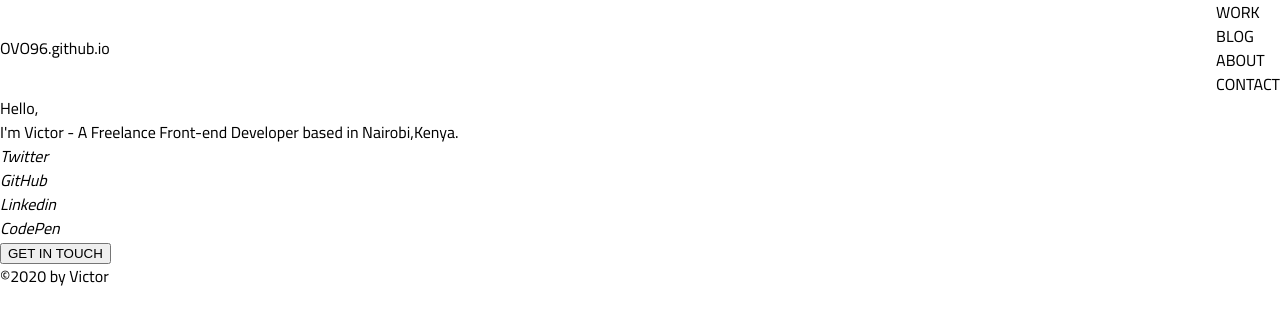
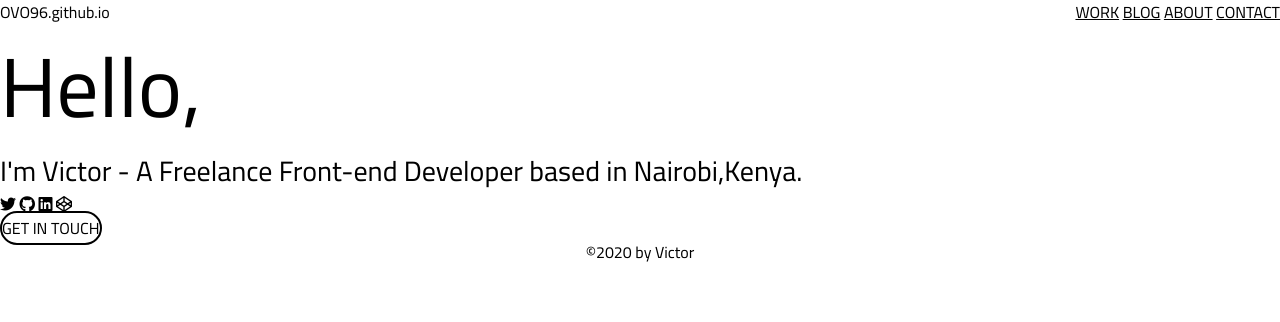
Before and after one commit to bevictor/bevictor.github.io, a plain HTML site: page index.html in a window 1280 px wide. Drawn offline with Linux system fonts and the light colour scheme.

Commit message:
added basic css styling

```diff
--- a/css/main.css
+++ b/css/main.css
@@ -20,8 +20,33 @@ a {
 /* 3. Specific */
 .header-content {
     display: flex;
-    justify-content: space-between;
-    align-items: center;
+}
+.nav-menu li {
+    display: inline-block;
+}
+.nav-menu li a {
+    text-decoration: underline;
+    text-transform: uppercase;
+}
+.welcome-message {
+    font-size: 84px;
+}
+.about {
+    font-size: 28px;
+}
+.social li {
+    display: inline-block;
+}
+.contact {
+    display: inline-block;
+    vertical-align: top;
+}
+.button {
+    border-radius: 230896px;
+    border: 2px solid #000000;
+}
+.copyright-info {
+    text-align: center;
 }
 /* 4. Responsiveness */
 @media screen and (max-width:799px) {
@@ -31,3 +56,9 @@ a {
         align-items: center;
     }
 }
+@media screen and (min-width:800px) {
+    .header-content {
+        align-items: center;
+        justify-content: space-between;
+    }
+}
--- a/index.html
+++ b/index.html
@@ -3,6 +3,7 @@
 <head>
     <meta charset="UTF-8">
     <meta name="viewport" content="width=device-width, initial-scale=1.0">
+    <script src="https://kit.fontawesome.com/79bfd8bce1.js" crossorigin="anonymous"></script>
     <link rel="stylesheet" href="https://fonts.googleapis.com/css?family=Cairo">
     <link rel="stylesheet" href="css/reset.css">
     <link rel="stylesheet" href="css/main.css">
@@ -10,33 +11,35 @@
 </head>
 <body>
     <header class="header-content">
-        <div>
-            <a>
+        <div class="logo">
+            <a href="index.html">
                 <h1>OVO96.github.io</h1>
             </a>
         </div>
-        <nav>
+        <nav class="nav-menu">
             <ul>
-                <li><a>WORK</a></li>
-                <li><a>BLOG</a></li>
-                <li><a>ABOUT</a></li>
-                <li><a>CONTACT</a></li>
+                <li><a href="#">WORK</a></li>
+                <li><a href="#">BLOG</a></li>
+                <li><a href="#">ABOUT</a></li>
+                <li><a href="mailto:otienovo035@gmail.com">CONTACT</a></li>
             </ul>
         </nav>
     </header>
-    <main>
-        <h1>Hello,</h1>
-        <h2>I'm Victor - A Freelance Front-end Developer based in Nairobi,Kenya.</h2>
-        <ul>
-            <li><a><i>Twitter</i></a></li>
-            <li><a><i>GitHub</i></a></li>
-            <li><a><i>Linkedin</i></a></li>
-            <li><a><i>CodePen</i></a></li>
+    <main class="main-content">
+        <h1 class="welcome-message">Hello,</h1>
+        <h2 class="about">I'm Victor - A Freelance Front-end Developer based in Nairobi,Kenya.</h2>
+        <ul class="social">
+            <li><a><i class="fab fa-twitter"></i></a></li>
+            <li><a class="fab fa-github"><i></i></a></li>
+            <li><a class="fab fa-linkedin"><i></i></a></li>
+            <li><a><i class="fab fa-codepen"></i></a></li>
         </ul>
-        <button>GET IN TOUCH</button>
+        <div class="contact">
+            <a class="button" href="mailto:otienovo035@gmail.com">GET IN TOUCH</a>
+        </div>
     </main>
-    <footer>
-        <p>&copy;2020 by <a>Victor</a></p>
+    <footer class="footer-content">
+        <p class="copyright-info">&copy;2020 by <a href="#">Victor</a></p>
     </footer>
 </body>
 </html>
```
